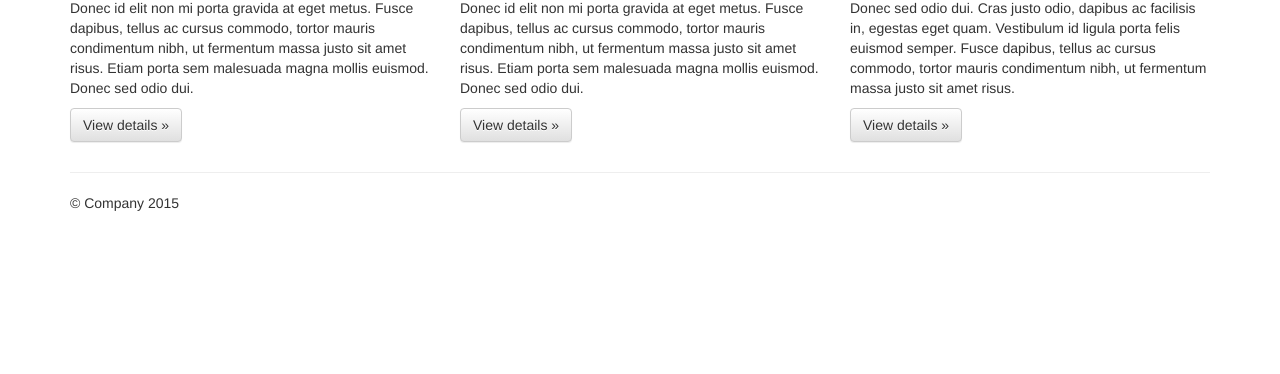
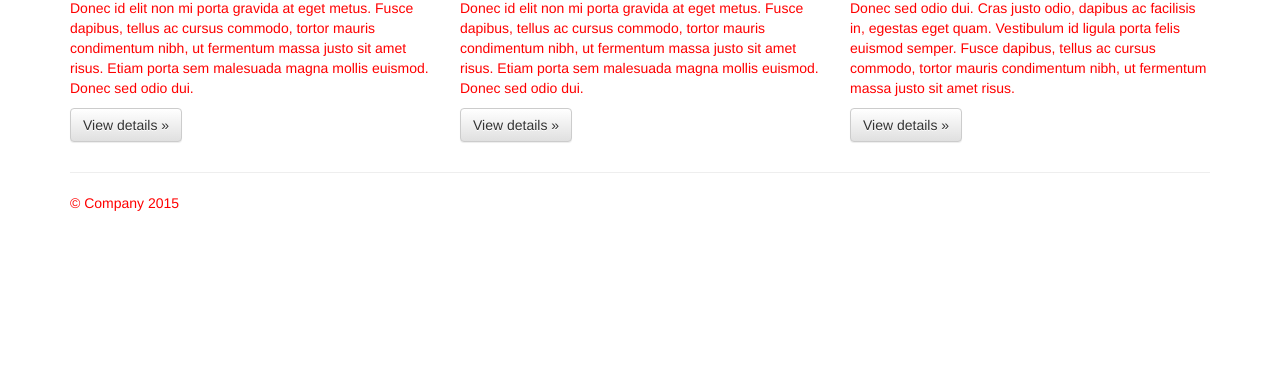
Before and after one commit to framzes07/HTML5APP, a website: page public_html/index.html in a window 1280 px wide. Shown: the part 426-800 px from the top of the page. Drawn offline with nearby package versions, Linux system fonts and the light colour scheme.

Commit message:
change color body

```diff
--- a/public_html/index.html
+++ b/public_html/index.html
@@ -14,7 +14,7 @@
         <link rel="stylesheet" href="css/bootstrap.min.css">
         <style>
             body {
-                padding-bottom: 20px;
+                color: red;
             }
         </style>
         <link rel="stylesheet" href="css/bootstrap-theme.min.css">
```
